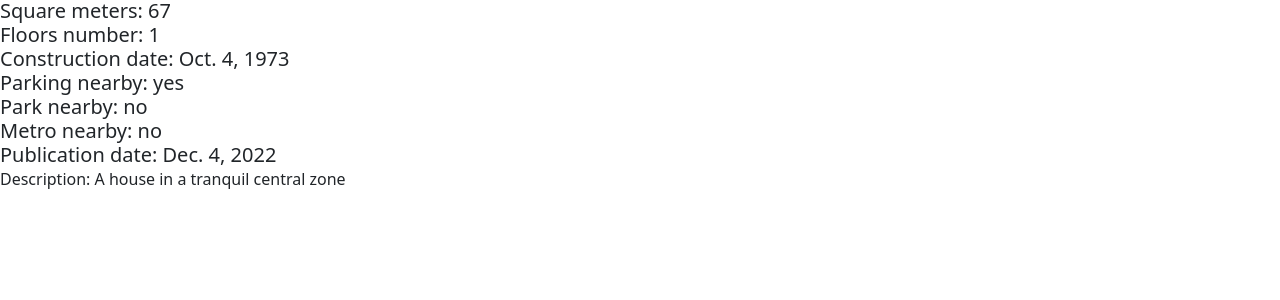
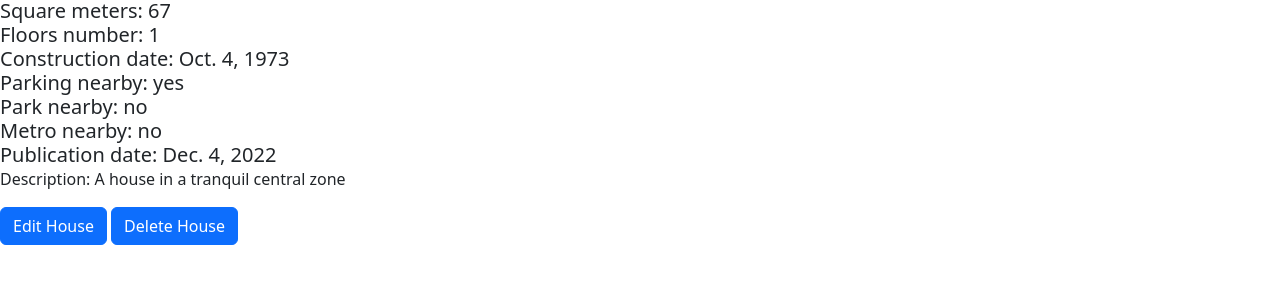
Before and after one commit to GerganaBot/caiaAbandoned, a Django app: a page that uses caiaAbandoned/houses/templates/houses/house-details-page.html in a window 1280 px wide. Shown: the part 429-729 px from the top of the page. Run offline with Django 4.2, Linux system fonts and the light colour scheme; data comes from the database, SQL or seed files in the repository.

Commit message:
Implemented House Delete and House Edit buttons in House Details template

```diff
--- a/caiaAbandoned/houses/templates/houses/house-details-page.html
+++ b/caiaAbandoned/houses/templates/houses/house-details-page.html
@@ -14,6 +14,8 @@
         <h5 class="card-title">Metro nearby: {% if house.is_near_metro is True %}yes{% else %}no{% endif %}</h5>
         <h5 class="card-title">Publication date: {{ house.date_of_publication }}</h5>
         <p class="card-text">Description: {{ house.description }}</p>
+        <a href="{% url 'edit-house-page' house.slug %}" class="btn btn-primary">Edit House</a>
+        <a href="{% url 'delete-house-page' house.slug %}" class="btn btn-primary">Delete House</a>
 
 
 
```
